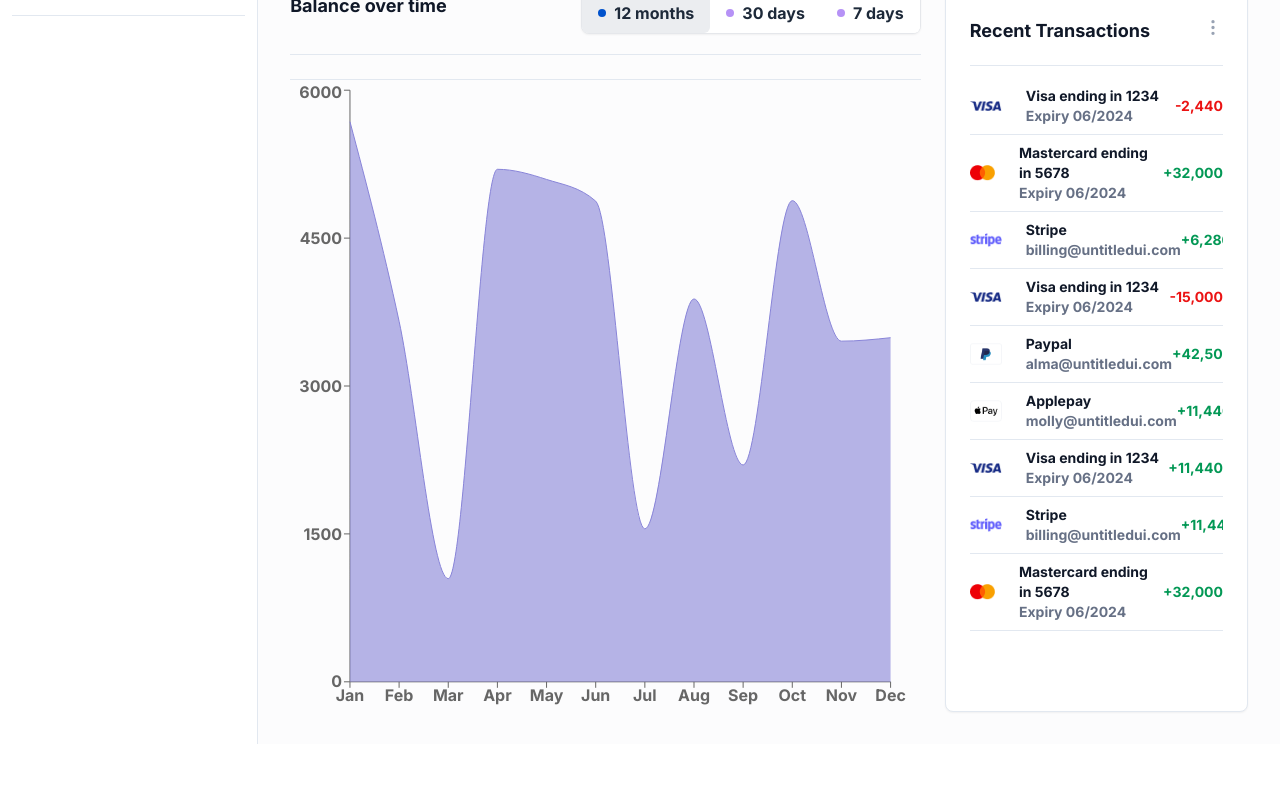
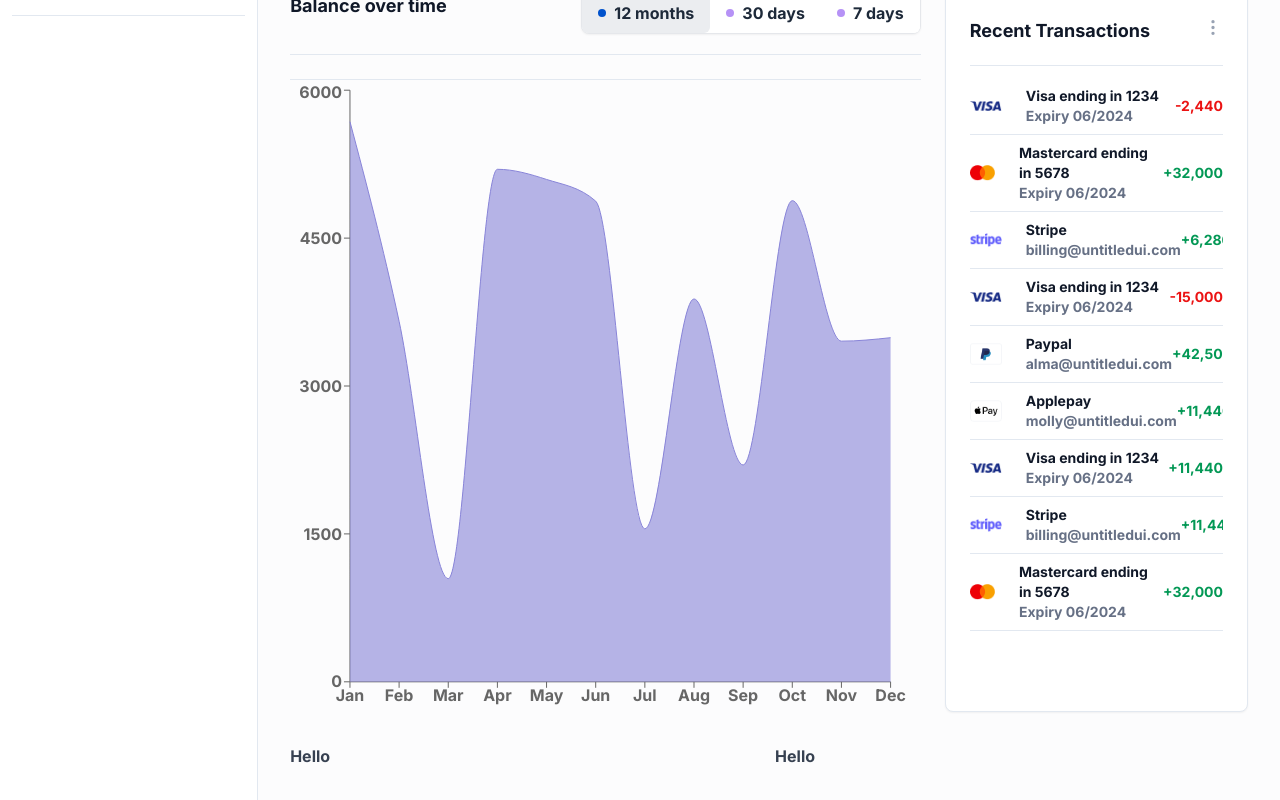
Before and after one commit to Drifty-Cyber/o-dash-next, a Next.js app: page / in a window 1280 px wide. Shown: the part 497-1297 px from the top of the page. Before the commit the page ends 1241 px from the top, so only its background shows below. Built offline with nearby package versions, Linux system fonts and the light colour scheme; what tailwindcss-debug-screens would draw is missing.

Commit message:
chore: add footer

```diff
--- a/app/page.tsx
+++ b/app/page.tsx
@@ -154,6 +154,12 @@ export default function Home() {
           <Transactions />
         </section>
       </section>
+
+      {/* Pie Chart &  */}
+      <section className="grid grid-cols-2 gap-3">
+        <section>Hello</section>
+        <section>Hello</section>
+      </section>
     </div>
   );
 }
```
